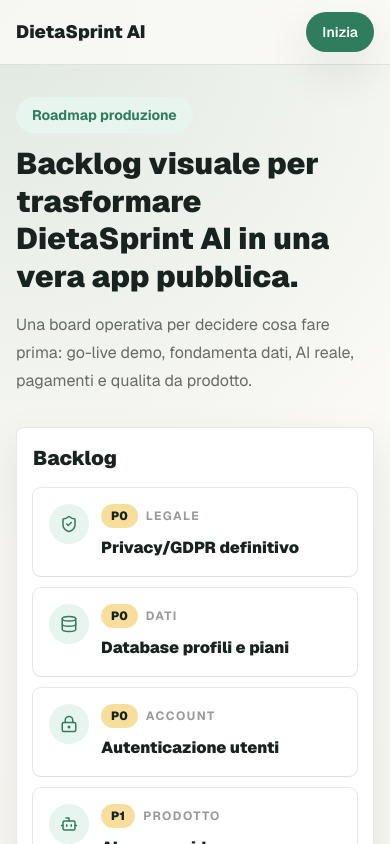
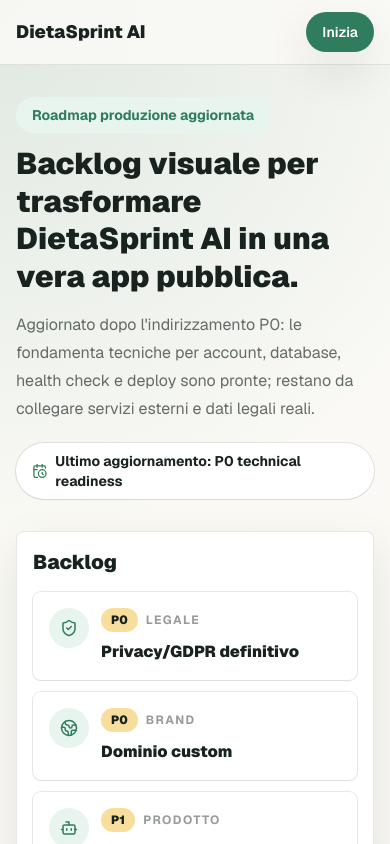
Before and after one commit to rdl1980/appdietasprint, a Next.js app: page /backlog in a window 390 px wide. Shown: the top 844 px of the page. Built offline with nearby package versions, Linux system fonts and the light colour scheme; no server answers.

Commit message:
Update production backlog status

```diff
--- a/src/app/backlog/page.tsx
+++ b/src/app/backlog/page.tsx
@@ -4,6 +4,7 @@ import {
   AlertTriangle,
   BarChart3,
   Bot,
+  CalendarClock,
   CheckCircle2,
   CircleDashed,
   CreditCard,
@@ -30,8 +31,7 @@ const columns = [
     tone: "bg-white",
     items: [
       { priority: "P0", title: "Privacy/GDPR definitivo", area: "Legale", icon: ShieldCheck },
-      { priority: "P0", title: "Database profili e piani", area: "Dati", icon: Database },
-      { priority: "P0", title: "Autenticazione utenti", area: "Account", icon: LockKeyhole },
+      { priority: "P0", title: "Dominio custom", area: "Brand", icon: Globe2 },
       { priority: "P1", title: "AI server-side", area: "Prodotto", icon: Bot },
       { priority: "P1", title: "Stripe subscriptions", area: "Monetizzazione", icon: CreditCard },
       { priority: "P2", title: "Coach anti-fame reale", area: "Engagement", icon: Sparkles },
@@ -42,10 +42,10 @@ const columns = [
     tone: "bg-mint",
     items: [
       { priority: "P0", title: "Deploy Vercel", area: "Go-live", icon: Rocket },
-      { priority: "P0", title: "Dominio custom", area: "Brand", icon: Globe2 },
+      { priority: "P0", title: "Creare progetto Supabase", area: "Dati", icon: Database },
+      { priority: "P0", title: "Attivare Supabase Auth", area: "Account", icon: LockKeyhole },
       { priority: "P1", title: "Analytics privacy-first", area: "Misura", icon: BarChart3 },
       { priority: "P1", title: "Error tracking", area: "Qualita", icon: AlertTriangle },
-      { priority: "P1", title: "QA mobile", area: "Esperienza", icon: TestTube2 },
     ],
   },
   {
@@ -58,7 +58,33 @@ const columns = [
       { priority: "OK", title: "Lista spesa", area: "Core", icon: CheckCircle2 },
       { priority: "OK", title: "Pagine legali MVP", area: "Legale", icon: CheckCircle2 },
       { priority: "OK", title: "Build Next valida", area: "Tech", icon: CheckCircle2 },
+      { priority: "OK", title: "Health check /api/health", area: "Deploy", icon: CheckCircle2 },
+      { priority: "OK", title: "Schema Supabase con RLS", area: "Dati", icon: CheckCircle2 },
+      { priority: "OK", title: "Scaffold account", area: "Account", icon: CheckCircle2 },
     ],
+  },
+];
+
+const nextActions = [
+  {
+    title: "Collegare Vercel al repo",
+    detail: "Importare rdl1980/appdietasprint, usare npm run build e pubblicare la demo.",
+    owner: "Tech",
+  },
+  {
+    title: "Creare Supabase",
+    detail: "Eseguire supabase/schema.sql, copiare URL e anon key nelle variabili ambiente.",
+    owner: "Tech",
+  },
+  {
+    title: "Compilare dati legali reali",
+    detail: "Titolare, email, fornitori, basi giuridiche, retention e revisione GDPR.",
+    owner: "Legale",
+  },
+  {
+    title: "Scegliere dominio",
+    detail: "Acquistare dominio, collegarlo a Vercel e aggiornare NEXT_PUBLIC_SITE_URL.",
+    owner: "Business",
   },
 ];
 
@@ -105,15 +131,19 @@ export default function BacklogPage() {
       <main className="mx-auto max-w-7xl px-4 py-8 sm:px-6">
         <section className="mb-8">
           <p className="mb-3 inline-flex rounded-full bg-mint px-4 py-2 text-sm font-bold text-leaf">
-            Roadmap produzione
+            Roadmap produzione aggiornata
           </p>
           <h1 className="max-w-4xl text-3xl font-black leading-tight text-ink sm:text-5xl">
             Backlog visuale per trasformare DietaSprint AI in una vera app pubblica.
           </h1>
           <p className="mt-4 max-w-3xl leading-7 text-ink/65">
-            Una board operativa per decidere cosa fare prima: go-live demo, fondamenta dati,
-            AI reale, pagamenti e qualita da prodotto.
+            Aggiornato dopo l'indirizzamento P0: le fondamenta tecniche per account, database,
+            health check e deploy sono pronte; restano da collegare servizi esterni e dati legali reali.
           </p>
+          <div className="mt-5 inline-flex items-center gap-2 rounded-full bg-white px-4 py-2 text-sm font-bold text-ink shadow-sm ring-1 ring-ink/10">
+            <CalendarClock className="h-4 w-4 text-leaf" aria-hidden="true" />
+            Ultimo aggiornamento: P0 technical readiness
+          </div>
         </section>
 
         <section className="grid gap-4 lg:grid-cols-3">
@@ -181,17 +211,13 @@ export default function BacklogPage() {
 
         <section className="mt-8 grid gap-4 lg:grid-cols-[1fr_0.9fr]">
           <Card>
-            <h2 className="text-2xl font-black text-ink">Milestone</h2>
-            <div className="mt-5 space-y-4">
-              {milestones.map((milestone) => (
-                <div key={milestone.step} className="grid gap-3 rounded-[8px] border border-ink/10 bg-cream p-4 sm:grid-cols-[48px_1fr]">
-                  <span className="grid h-12 w-12 place-items-center rounded-full bg-leaf text-lg font-black text-white">
-                    {milestone.step}
-                  </span>
-                  <div>
-                    <h3 className="text-lg font-black text-ink">{milestone.title}</h3>
-                    <p className="mt-1 text-sm leading-6 text-ink/65">{milestone.text}</p>
-                  </div>
+            <h2 className="text-2xl font-black text-ink">Next actions P0</h2>
+            <div className="mt-5 grid gap-3 sm:grid-cols-2">
+              {nextActions.map((action) => (
+                <div key={action.title} className="rounded-[8px] border border-ink/10 bg-cream p-4">
+                  <p className="text-xs font-bold uppercase tracking-[0.12em] text-leaf">{action.owner}</p>
+                  <h3 className="mt-2 text-base font-black text-ink">{action.title}</h3>
+                  <p className="mt-2 text-sm leading-6 text-ink/65">{action.detail}</p>
                 </div>
               ))}
             </div>
@@ -217,6 +243,25 @@ export default function BacklogPage() {
             </ul>
           </Card>
         </section>
+
+        <section className="mt-8">
+          <Card>
+            <h2 className="text-2xl font-black text-ink">Milestone</h2>
+            <div className="mt-5 space-y-4">
+              {milestones.map((milestone) => (
+                <div key={milestone.step} className="grid gap-3 rounded-[8px] border border-ink/10 bg-cream p-4 sm:grid-cols-[48px_1fr]">
+                  <span className="grid h-12 w-12 place-items-center rounded-full bg-leaf text-lg font-black text-white">
+                    {milestone.step}
+                  </span>
+                  <div>
+                    <h3 className="text-lg font-black text-ink">{milestone.title}</h3>
+                    <p className="mt-1 text-sm leading-6 text-ink/65">{milestone.text}</p>
+                  </div>
+                </div>
+              ))}
+            </div>
+          </Card>
+        </section>
       </main>
     </>
   );
```
Also changed, not shown: 1 other file (tests, documents, lock files or other folders).
